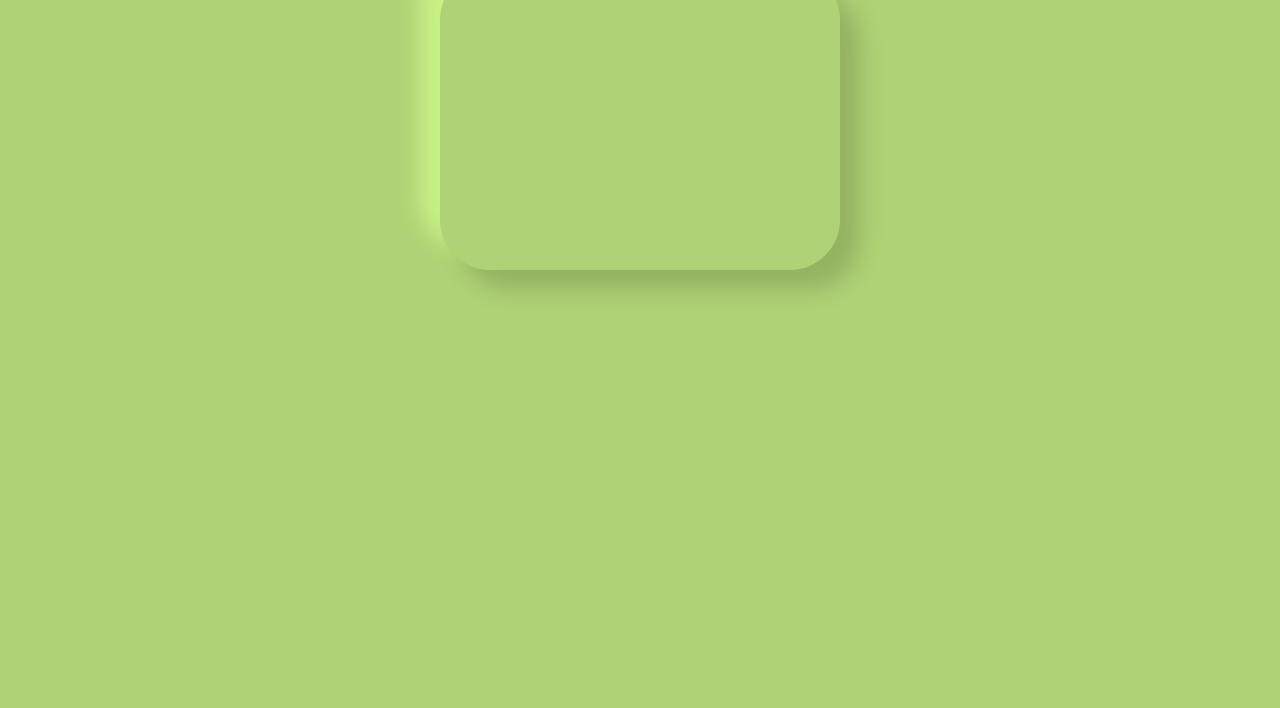
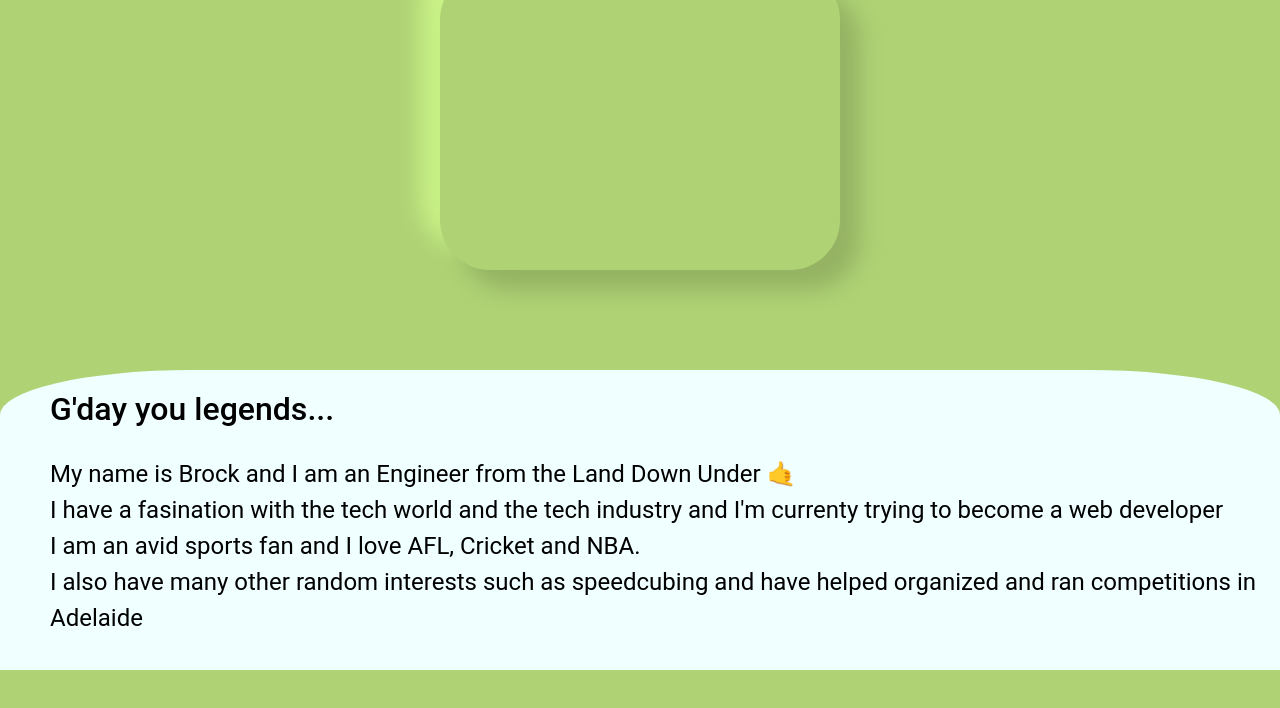
Before and after one commit to bhamann-collab/CodingBootCampRepo, a plain HTML site: page week2/00-Homework/index.html in a window 1280 px wide. Shown: the part 266-974 px from the top of the page. Before the commit the page ends 800 px from the top, so only its background shows below. Drawn offline with nearby package versions, Linux system fonts and the light colour scheme; some packages are replaced by stand-ins of ours; a script that the page names is missing.

Commit message:
Added jQuery plug-in for smooth transitions when clicking on a link

```diff
--- a/week2/00-Homework/css/style.css
+++ b/week2/00-Homework/css/style.css
@@ -6,6 +6,7 @@ body {
     background-color: #afd275;
     color: #7E685A;
     overflow-x: hidden;
+    height: 1000px;
 }
 
 a {
@@ -64,3 +65,25 @@ a {
     max-height: 300px;
     border-radius: 50px;
 }
+
+.aboutMe {
+    background-color: azure;
+    border-top-left-radius: 15%;
+    border-top-right-radius: 15%;
+    width: 100%;
+    margin-top: 100px;
+    min-height: 300px;
+}
+
+.aboutMe h2,p {
+    color: black;
+    padding: 20px 0 0 35px;
+}
+
+.aboutMe h2 {
+    font-size: 2rem;
+}
+
+.aboutMe p {
+    font-size: 1.5rem;
+}
--- a/week2/00-Homework/index.html
+++ b/week2/00-Homework/index.html
@@ -8,6 +8,7 @@
     <link rel="stylesheet" href="bootstrap/css/bootstrap.min.css">
     <script src="https://code.jquery.com/jquery-3.3.1.slim.min.js" integrity="sha384-q8i/X+965DzO0rT7abK41JStQIAqVgRVzpbzo5smXKp4YfRvH+8abtTE1Pi6jizo" crossorigin="anonymous"></script>
     <script src="https://stackpath.bootstrapcdn.com/bootstrap/4.1.3/js/bootstrap.min.js" integrity="sha384-ChfqqxuZUCnJSK3+MXmPNIyE6ZbWh2IMqE241rYiqJxyMiZ6OW/JmZQ5stwEULTy" crossorigin="anonymous"></script>
+    <script src="//cdnjs.cloudflare.com/ajax/libs/jquery-scrollTo/2.1.2/jquery.scrollTo.min.js"></script>
     <link rel="stylesheet" href="css/style.css">
 </head>
 <body>
@@ -22,7 +23,7 @@
                     <a class="nav-link" href="#">Contact</a>
                 </li>
                 <li class="nav-item">
-                    <a class="nav-link" href="#">Portfolio</a>
+                    <a class="nav-link" href="#Portfolio">Portfolio</a>
                 </li>
             </ul>
         </div>
@@ -30,7 +31,7 @@
     <header class="page-header header container-fluid">
 
     </header>
-    <div class="container profile">
+    <div class="container-fluid profile">
         <div class="row">
             <div class="col text-center">
                 <div class="profilePhoto">
@@ -39,8 +40,14 @@
             </div>
         </div>
         <div class="row">
-            <div class="col">
-
+            <div class="col aboutMe" id="Portfolio">
+                <h2>G'day you legends...</h2>
+            <p>
+                My name is Brock and I am an Engineer from the Land Down Under 🤙<br>
+                I have a fasination with the tech world and the tech industry and I'm currenty trying to become a web developer <br>
+                I am an avid sports fan and I love AFL, Cricket and NBA. <br>
+                I also have many other random interests such as speedcubing and have helped organized and ran competitions in Adelaide
+            </p>
             </div>
 
         </div>
```
